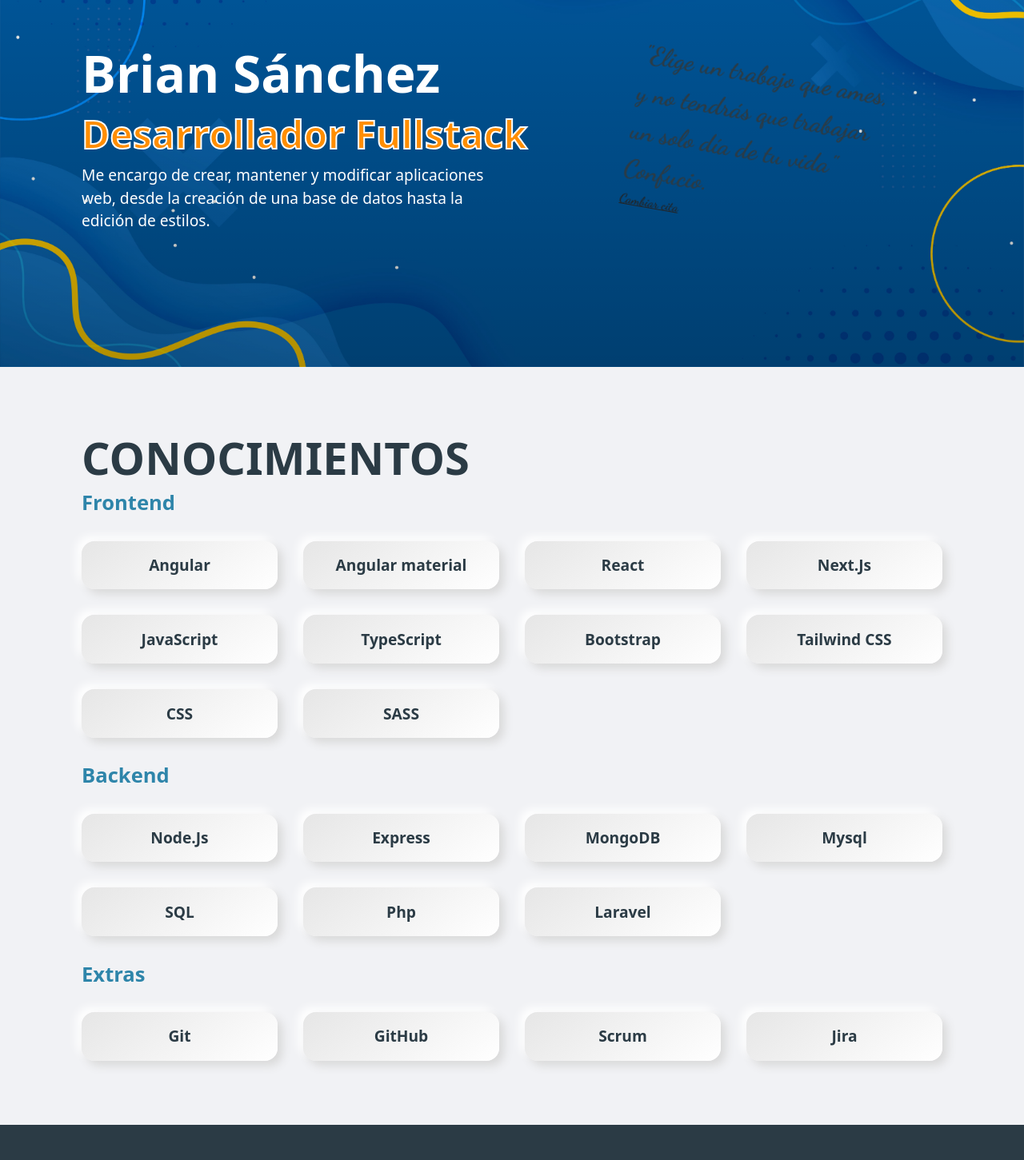
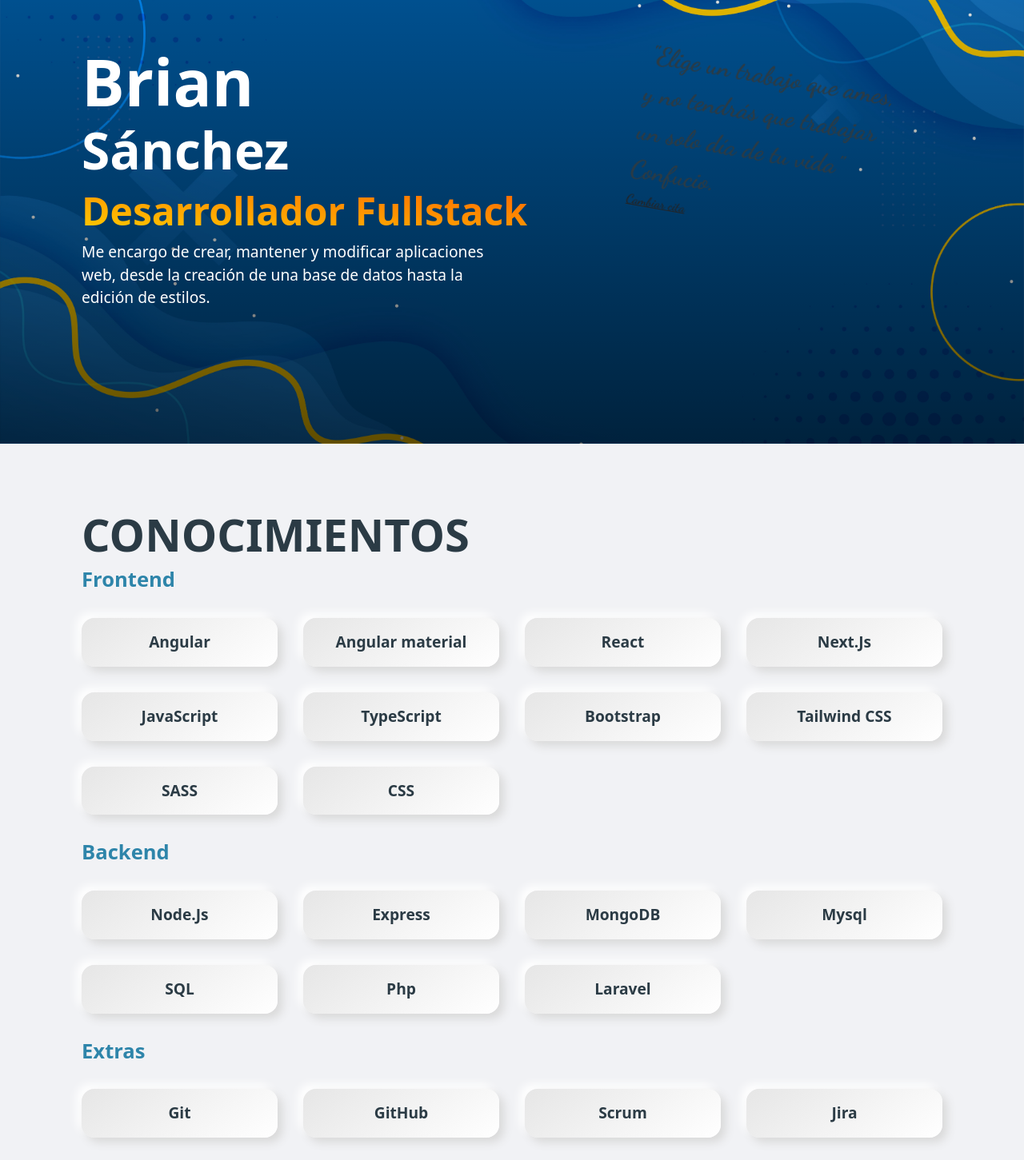
Before and after one commit to BrianS-TICS/portafolio_angular, an Angular app: page /home in a window 1280 px wide. Shown: the part 180-1631 px from the top of the page at 80% size. Built offline with nearby package versions, Linux system fonts and the light colour scheme; no server answers.

Commit message:
Se agrega opción de eliminar cita y autor y se modifica diseño

```diff
--- a/src/app/layouts/app-admin-layouts/dashbord-layout/dashbord-layout.component.html
+++ b/src/app/layouts/app-admin-layouts/dashbord-layout/dashbord-layout.component.html
@@ -1,6 +1,6 @@
 <div class="vh-100">
   <header class="px-3 py-3 uppercase bg-dark">
-    <h1 class="fw-bolder fs-6 fst-italic text-uppercase text-end text-white m-0">Administrador de protafolio</h1>
+    <h1 class="fw-bolder fs-5 text-center text-white m-0">Administrador de protafolio</h1>
   </header>
 
   <div class="row w-100 height m-0 ">
--- a/src/app/pages/administration/authenticated/quotes/quotes.component.html
+++ b/src/app/pages/administration/authenticated/quotes/quotes.component.html
@@ -1,6 +1,11 @@
 <menu class="p-0 w-100">
-  <button (click)="changeSection('authors')" class="btn btn-dark fw-bold w-50 active">Autores</button>
-  <button (click)="changeSection('quotes')" class="btn btn-dark fw-bold w-50">Citas</button>
+  <button (click)="changeSection('authors')"
+    [ngClass]="sectionActive == 'authors' ? 'active btn btn-dark fw-bold w-50'  : 'btn btn-dark fw-bold w-50'  "
+    class="btn btn-dark fw-bold w-50">Autores</button>
+  <button (click)="changeSection('quotes')"
+    [ngClass]="sectionActive == 'quotes' ? 'active btn btn-dark fw-bold w-50'  : 'btn btn-dark fw-bold w-50'  ">
+    Citas
+  </button>
 </menu>
 
 <div *ngIf="sectionActive === 'authors'">
@@ -30,7 +35,7 @@
     <div class="row gap-1 justify-content-center align-items-center my-4">
       <div *ngFor="let item of autores; index as i;" class="col-12 col-sm-5 col-md-3 card my-2 p-0">
         <p class="card-header fw-bold">
-          {{ item.nombre + " " + item.apellidos   }}
+          {{ item.nombre + " " + item.apellidos }}
         </p>
 
         <div class="card-body">
--- a/src/app/pages/administration/authenticated/quotes/quotes.component.ts
+++ b/src/app/pages/administration/authenticated/quotes/quotes.component.ts
@@ -21,7 +21,7 @@
     this.citasForm = this.initCitasForm();
   }
 
-  public sectionActive = 'authors'
+  public sectionActive = 'authors';
   public autores = [];
   public citas = [];
 
@@ -32,6 +32,7 @@
 
   public changeSection(section: any) {
     this.sectionActive = section;
+    console.log(this.sectionActive);
   }
 
   public crearAutor() {
--- a/src/app/pages/home/home.component.html
+++ b/src/app/pages/home/home.component.html
@@ -1,9 +1,12 @@
-<main class="bg-blue bg-image position-relative ">
+<main class="bg-blue bg-image">
   <section class="seccion-presentacion container">
     <div class="seccion-presentacion-contenido animate__animated animate__fadeIn">
       <div>
-        <h1 class="seccion-presentacion__nombre">Brian Sánchez</h1>
-        <h3 class="seccion-presentacion__cargo">Desarrollador <span class="span-cargo">Fullstack</span></h3>
+        <h1 class="seccion-presentacion__nombre">
+          <p class="d-block font-title">Brian</p>
+          <p class="d-block">Sánchez</p>
+        </h1>
+        <h3 class="seccion-presentacion__cargo">Desarrollador <span class="span-cargo">Fullstack</span><span class="span-invisible">&#160;</span></h3>
         <h4 class="seccion-presentacion__descripcion">Me encargo de crear, mantener y modificar aplicaciones web, desde
           la
           creación de una base de datos hasta la edición de estilos.</h4>
@@ -24,35 +27,87 @@
     <h2 class="seccion-conocimientos__titulo titulo">Conocimientos</h2>
     <h3 class="seccion-conocimientos__subtitulo subtitulo mt-0">Frontend</h3>
     <ul class="seccion-conocimientos__lista">
+      <a href="https://angular.io/" target="_blank">
         <li class="seccion-conocimiento__elemento-lista">Angular</li>
+      </a>
+      <a href="https://material.angular.io/" target="_blank">
         <li class="seccion-conocimiento__elemento-lista">Angular material</li>
+      </a>
+      <a href="https://es.reactjs.org/" target="_blank">
         <li class="seccion-conocimiento__elemento-lista">React</li>
+      </a>
+      <a href="https://nextjs.org/" target="_blank">
         <li class="seccion-conocimiento__elemento-lista">Next.Js</li>
+      </a>
+      <a href="https://developer.mozilla.org/es/docs/Web/JavaScript" target="_blank">
         <li class="seccion-conocimiento__elemento-lista">JavaScript</li>
+      </a>
+      <a href="https://www.typescriptlang.org/" target="_blank">
         <li class="seccion-conocimiento__elemento-lista">TypeScript</li>
+      </a>
+      <a href="https://getbootstrap.com/" target="_blank">
         <li class="seccion-conocimiento__elemento-lista">Bootstrap</li>
+      </a>
+      <a href="https://tailwindcss.com/" target="_blank">
         <li class="seccion-conocimiento__elemento-lista">Tailwind CSS</li>
+      </a>
+      <a href="https://sass-lang.com/" target="_blank">
+        <li class="seccion-conocimiento__elemento-lista">SASS</li>
+      </a>
+      <a href="https://developer.mozilla.org/es/docs/Web/CSS" target="_blank">
         <li class="seccion-conocimiento__elemento-lista">CSS</li>
-      <li class="seccion-conocimiento__elemento-lista">SASS</li>
+      </a>
     </ul>
 
     <h3 class="seccion-conocimientos__subtitulo subtitulo">Backend</h3>
     <ul class="seccion-conocimientos__lista">
+      <a href="https://nodejs.org/es/about/" target="_blank">
         <li class="seccion-conocimiento__elemento-lista">Node.Js</li>
+
+      </a>
+      <a href="https://expressjs.com/" target="_blank">
+
         <li class="seccion-conocimiento__elemento-lista">Express</li>
+      </a>
+      <a href="https://www.mongodb.com/cloud/atlas/lp/try4?utm_content=rlsavisitor&utm_source=google&utm_campaign=search_gs_pl_evergreen_atlas_core_retarget-brand_gic-null_amers-all_ps-all_desktop_eng_lead&utm_term=mongodb&utm_medium=cpc_paid_search&utm_ad=e&utm_ad_campaign_id=14412646314&adgroup=131761122172&cq_cmp=14412646314&gclid=CjwKCAiAuaKfBhBtEiwAht6H70Bear8ebpDKa40B-mwU5Vatzm8NXLrvzWaZH8twVNSkAHs8JyfaNxoCdQIQAvD_BwE"
+        target="_blank">
+
         <li class="seccion-conocimiento__elemento-lista">MongoDB</li>
+      </a>
+      <a href="https://www.mysql.com/" target="_blank">
         <li class="seccion-conocimiento__elemento-lista">Mysql</li>
+
+      </a>
+      <a href="https://aws.amazon.com/es/what-is/sql/#:~:text=El%20lenguaje%20de%20consulta%20estructurada%20(SQL)%20es%20un%20lenguaje%20est%C3%A1ndar,relacional%20que%20utiliza%20consultas%20SQL."
+        target="_blank">
+
         <li class="seccion-conocimiento__elemento-lista">SQL</li>
+      </a>
+      <a href="https://www.php.net/manual/es/intro-whatis.php" target="_blank">
+
         <li class="seccion-conocimiento__elemento-lista">Php</li>
+      </a>
+      <a href="https://laravel.com/" target="_blank">
         <li class="seccion-conocimiento__elemento-lista">Laravel</li>
+
+      </a>
     </ul>
 
     <h3 class="seccion-conocimientos__subtitulo subtitulo">Extras</h3>
     <ul class="seccion-conocimientos__lista">
+      <a href="https://git-scm.com/" target="_blank">
         <li class="seccion-conocimiento__elemento-lista">Git</li>
+      </a>
+      <a href="https://github.com/" target="_blank">
         <li class="seccion-conocimiento__elemento-lista">GitHub</li>
+      </a>
+      <a href="https://www.scrum.org/resources/what-is-scrum" target="_blank">
         <li class="seccion-conocimiento__elemento-lista">Scrum</li>
+      </a>
+      <a href="https://www.atlassian.com/es/software/jira?&aceid=&adposition=&adgroup=143040524765&campaign=19324540226&creative=642190148804&device=c&keyword=jira&matchtype=e&network=g&placement=&ds_kids=p74609443754&ds_e=GOOGLE&ds_eid=700000001558501&ds_e1=GOOGLE&gclid=CjwKCAiAuaKfBhBtEiwAht6H776xo8Bp-6Ekd2-Yzwhlalbtsm7s4hEV-nGufF_RqYw6YxOKd6EWsxoCPmYQAvD_BwE&gclsrc=aw.ds"
+        target="_blank">
         <li class="seccion-conocimiento__elemento-lista">Jira</li>
+      </a>
     </ul>
   </section>
 </div>
--- a/src/app/pages/home/home.component.scss
+++ b/src/app/pages/home/home.component.scss
@@ -4,6 +4,16 @@
 
 p {
   margin: 0;
+}
+
+.font-title {
+
+  font-size: 3rem;
+
+  @media (min-width : 480px) {
+    font-size: 5rem;
+
+  }
 }
 
 .container {
@@ -72,18 +82,30 @@
 .seccion-presentacion__cargo {
   font-size: 2rem;
   font-weight: 900;
-  color: #ff8e00;
   text-align: center;
-  -webkit-text-stroke: 1px white;
+
+
+  background-image: linear-gradient(to left bottom, #ff6300, #ff8000, #ff9a00, #ffb400, #ffcc00);
+
+  -webkit-background-clip: text;
+  background-clip: text;
+  -webkit-text-fill-color: transparent;
+  color: transparent;
+
+  position: relative;
 
   @media (min-width: 480px) {
     font-size: 3rem;
     text-align: left;
-    -webkit-text-stroke: 2px white;
   }
 
 }
 
+.span-invisible {
+  position: absolute;
+  right: 0;
+  width: 0;
+}
 
 
 .titulo {
@@ -193,10 +215,10 @@
 }
 
 .bg-image {
-  transition: all ease 1s;
-  background-image: linear-gradient(rgba(0, 0, 0, 0.014), rgba(0, 0, 0, 0.301)), url('../../../assets/bg-compress.jpg');
-  background-position: center center;
+  background: center fixed linear-gradient(rgba(0, 0, 0, 0.014), rgba(0, 0, 0, 0.623)), url('../../../assets/bg-compress.jpg');
+  background-position: center;
   background-repeat: no-repeat;
+  background-attachment: fixed;
   background-size: cover;
 }
 
```
Lines whose indentation alone changed are shown as unchanged.
